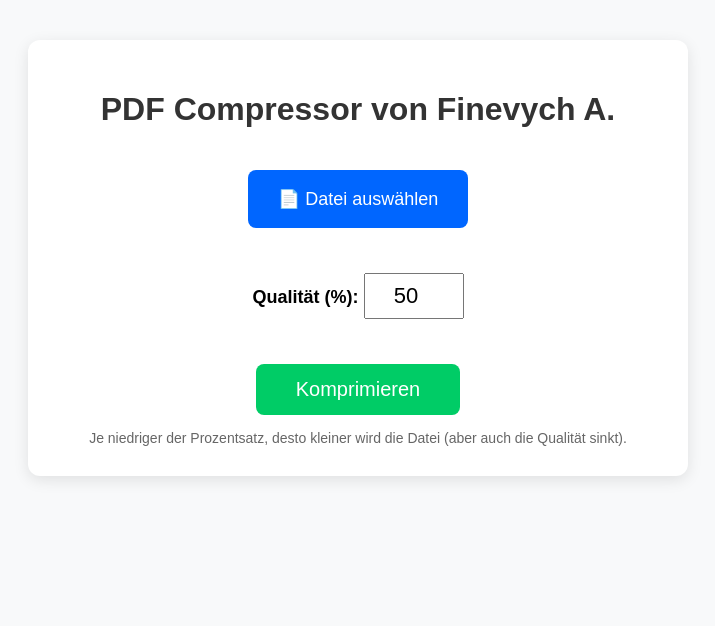
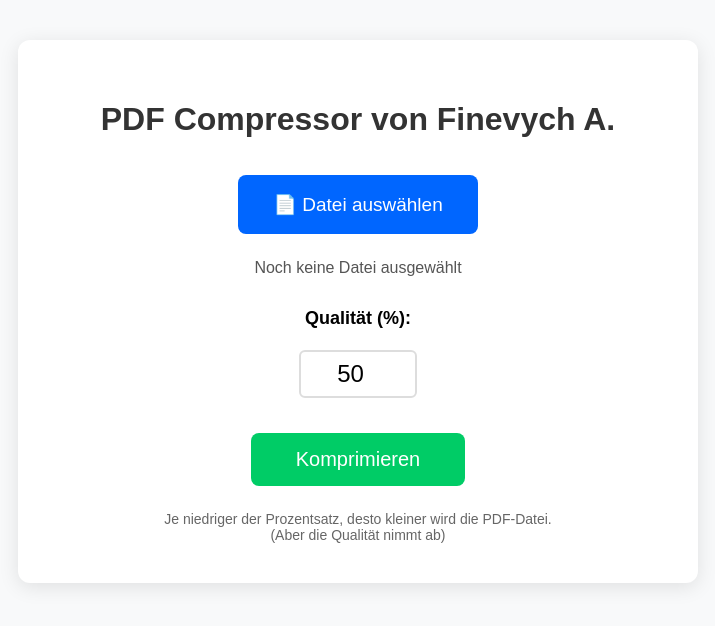
Before and after one commit to fin325/pdf-compressor-web, a Flask app: page / in a window 1280 px wide. Shown: the top 626 px of the page, without its empty margins (282-997 px from the left). Run offline with Flask 3, Linux system fonts and the light colour scheme.

Commit message:
Update styles and add file name display feature

```diff
--- a/templates/index.html
+++ b/templates/index.html
@@ -15,50 +15,58 @@
             color: #333;
         }
         .container {
-            max-width: 600px;
+            max-width: 620px;
             margin: 0 auto;
             background: white;
-            padding: 30px;
+            padding: 40px 30px;
             border-radius: 12px;
-            box-shadow: 0 4px 15px rgba(0,0,0,0.1);
+            box-shadow: 0 4px 20px rgba(0,0,0,0.1);
         }
         input[type="file"] {
             display: none;
         }
         .custom-file-upload {
             display: inline-block;
-            padding: 18px 30px;
-            font-size: 18px;
+            padding: 18px 35px;
+            font-size: 19px;
             background-color: #0066ff;
             color: white;
             border-radius: 8px;
             cursor: pointer;
-            margin: 20px 0;
-            transition: 0.3s;
+            margin: 15px 0;
+            transition: all 0.3s;
         }
         .custom-file-upload:hover {
             background-color: #0052cc;
-            transform: scale(1.05);
+            transform: scale(1.04);
+        }
+        #file-name {
+            margin: 10px 0 20px 0;
+            font-size: 16px;
+            color: #555;
+            min-height: 24px;
         }
         .quality-container {
             margin: 25px 0;
             font-size: 18px;
         }
         input[type="number"] {
-            width: 80px;
-            font-size: 22px;
-            padding: 8px;
+            width: 90px;
+            font-size: 24px;
+            padding: 8px 12px;
             text-align: center;
+            border: 2px solid #ddd;
+            border-radius: 6px;
         }
         button {
-            padding: 14px 40px;
+            padding: 15px 45px;
             font-size: 20px;
             background-color: #00cc66;
             color: white;
             border: none;
             border-radius: 8px;
             cursor: pointer;
-            margin-top: 20px;
+            margin-top: 10px;
         }
         button:hover {
             background-color: #00b359;
@@ -66,7 +74,7 @@
         .info {
             font-size: 14px;
             color: #666;
-            margin-top: 15px;
+            margin-top: 25px;
         }
     </style>
 </head>
@@ -81,8 +89,11 @@
             </label>
             <input type="file" id="pdf_file" name="pdf_file" accept="application/pdf" required>
 
+            <!-- Здесь будет отображаться имя выбранного файла -->
+            <div id="file-name">Noch keine Datei ausgewählt</div>
+
             <div class="quality-container">
-                <label for="quality"><strong>Qualität (%):</strong></label>
+                <label for="quality"><strong>Qualität (%):</strong></label><br><br>
                 <input type="number" id="quality" name="quality"
                        min="10" max="100" value="50" required>
             </div>
@@ -91,8 +102,21 @@
         </form>
 
         <div class="info">
-            Je niedriger der Prozentsatz, desto kleiner wird die Datei (aber auch die Qualität sinkt).
+            Je niedriger der Prozentsatz, desto kleiner wird die PDF-Datei.<br>
+            (Aber die Qualität nimmt ab)
         </div>
     </div>
+
+    <script>
+        // Показываем имя выбранного файла
+        document.getElementById('pdf_file').addEventListener('change', function(e) {
+            const fileNameDiv = document.getElementById('file-name');
+            if (e.target.files.length > 0) {
+                fileNameDiv.textContent = "Ausgewählte Datei: " + e.target.files[0].name;
+            } else {
+                fileNameDiv.textContent = "Noch keine Datei ausgewählt";
+            }
+        });
+    </script>
 </body>
 </html>
```
